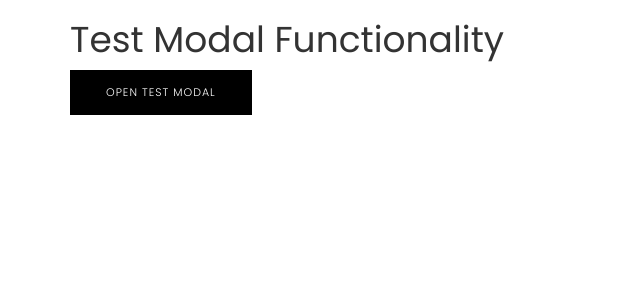
After one commit to MelvinThankachan/mulberry-Fashions, a Django app: page /test-modal/ in a window 1280 px wide. The commit adds this page. Shown: the top 300 px of the page, without its empty margins (0-640 px from the left). Run offline with Django 5.2, Linux system fonts and the light colour scheme; some libraries are stand-ins or nearby versions.

Commit message:
Testing modal for check the model is working in the production server

```diff
--- a/home/urls.py
+++ b/home/urls.py
@@ -5,4 +5,5 @@ urlpatterns = [
     path('', views.home, name='home'),
     path('shop/', views.shop, name='shop'),
     path('product/<slug>/', views.product_page, name='product_page'),
+    path('test-modal/', views.test_modal_view, name='test_modal'),
 ]
--- a/home/views.py
+++ b/home/views.py
@@ -18,7 +18,9 @@ def home(request):
         small_size = product.inventory_sizes.get(size="S")
         small_size_price = small_size.price
         product.price = small_size_price
-        if FavouriteItem.objects.filter(customer__id=request.user.id, product=product).exists():
+        if FavouriteItem.objects.filter(
+            customer__id=request.user.id, product=product
+        ).exists():
             product.is_favourite = True
         else:
             product.is_favourite = False
@@ -84,12 +86,16 @@ def shop(request):
         elif sort_by == "zZ - aA":
             products = products.order_by("-brand_name")
         elif sort_by == "Popularity":
-            products = products.annotate(total_quantity_ordered=Sum('orderitem__quantity'))
+            products = products.annotate(
+                total_quantity_ordered=Sum("orderitem__quantity")
+            )
             products = products.order_by("-total_quantity_ordered")
 
     for product in products:
         product.primary_image = product.product_images.filter(priority=1).first()
-        if FavouriteItem.objects.filter(customer__id=request.user.id, product=product).exists():
+        if FavouriteItem.objects.filter(
+            customer__id=request.user.id, product=product
+        ).exists():
             product.is_favourite = True
         else:
             product.is_favourite = False
@@ -100,7 +106,7 @@ def shop(request):
     paged_products = paginator.get_page(page)
 
     categories = Category.objects.all()
-    brands = Product.approved_objects.values_list('brand_name', flat=True).distinct()
+    brands = Product.approved_objects.values_list("brand_name", flat=True).distinct()
     context = {
         "products": paged_products,
         "categories": categories,
@@ -117,13 +123,15 @@ def product_page(request, slug):
     title = product
     product_images = ProductImage.objects.filter(product=product).order_by("priority")
     inventory = Inventory.objects.filter(product=product, stock__gt=0)
-    if FavouriteItem.objects.filter(customer__id = request.user.id, product=product).exists():
+    if FavouriteItem.objects.filter(
+        customer__id=request.user.id, product=product
+    ).exists():
         product.is_favourite = True
     else:
         product.is_favourite = False
 
     offer = 0
-    if CategoryOffer.objects.filter(category = product.main_category).exists():
+    if CategoryOffer.objects.filter(category=product.main_category).exists():
         category_offer = CategoryOffer.objects.get(category=product.main_category)
         offer = category_offer.discount
 
@@ -135,3 +143,7 @@ def product_page(request, slug):
         "title": title,
     }
     return render(request, "home/product-page.html", context)
+
+
+def test_modal_view(request):
+    return render(request, "home/test_modal.html")
--- a/templates/home/includes/navigation.html
+++ b/templates/home/includes/navigation.html
@@ -239,6 +239,7 @@
 							role="button" aria-haspopup="true" aria-expanded="false">Accounts <span
 								class="tf-ion-ios-arrow-down"></span></a>
 						<ul class="dropdown-menu">
+							<li><a href="{% url "test_modal" %}">Test</a></li>
 							{% if user.is_authenticated and user.is_customer%}
 							<li><a href="{% url "customer_dashboard" %}">Dashboard</a></li>
 							<li><a href="{% url "customer_logout" %}">Logout</a></li>
--- /dev/null
+++ b/templates/home/test_modal.html
@@ -0,0 +1,36 @@
+{% extends "home/base.html" %}
+{% load static %}
+
+{% block content %}
+
+<div class="container">
+    <h1>Test Modal Functionality</h1>
+    <!-- Trigger Button -->
+    <button type="button" class="btn btn-main" data-toggle="modal" data-target="#testModal">
+        Open Test Modal
+    </button>
+
+    <!-- Test Modal -->
+    <div class="modal fade" id="testModal" tabindex="-1" role="dialog" aria-labelledby="testModalLabel" aria-hidden="true">
+        <div class="modal-dialog" role="document">
+            <div class="modal-content">
+                <div class="modal-header">
+                    <h5 class="modal-title" id="testModalLabel">Test Modal</h5>
+                    <button type="button" class="close" data-dismiss="modal" aria-label="Close">
+                        <span aria-hidden="true">&times;</span>
+                    </button>
+                </div>
+                <div class="modal-body">
+                    This is a test modal to check functionality in the production server.
+                </div>
+                <div class="modal-footer">
+                    <button type="button" class="btn btn-main" data-dismiss="modal">Close</button>
+                    <button type="button" class="btn btn-main">Save changes</button>
+                </div>
+            </div>
+        </div>
+    </div>
+</div>
+
+
+{% endblock content %}
```
